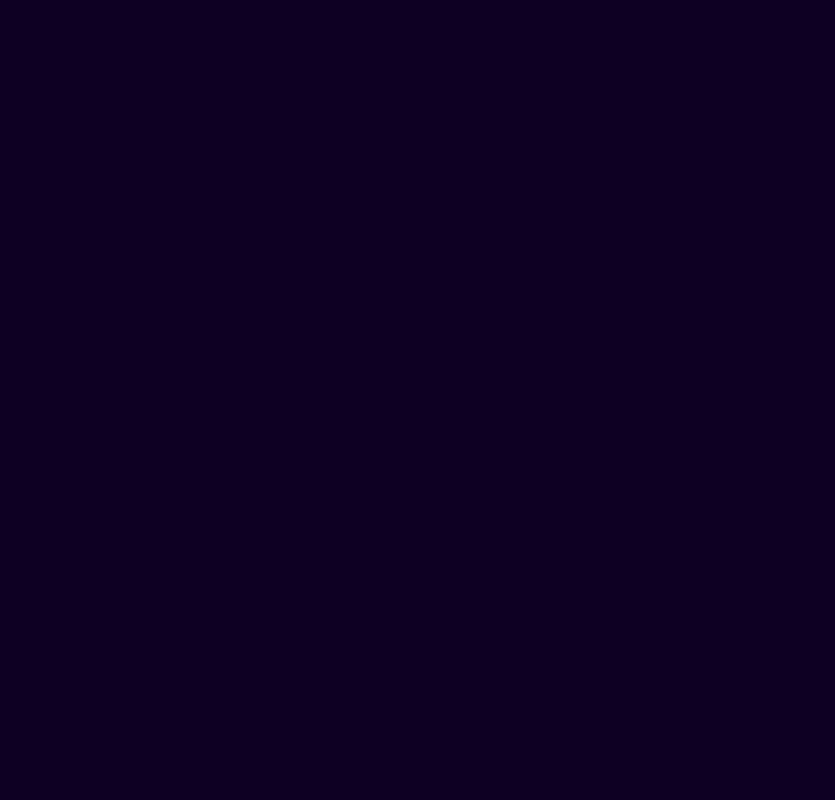
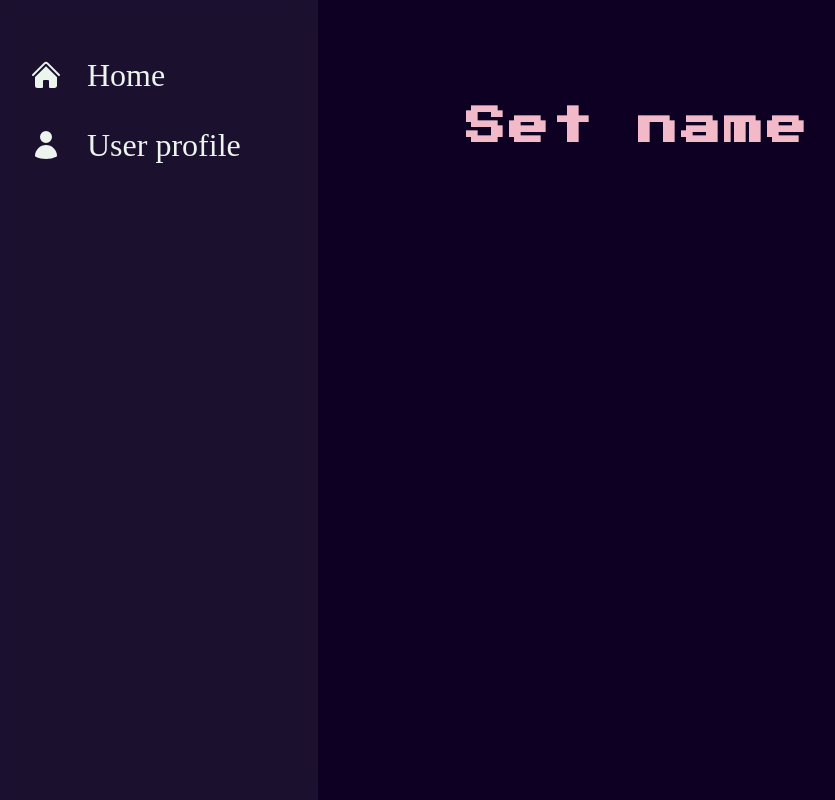
Before and after one commit to Paavkaa/Flash-cards, a React (Create React App) app: page /set in a window 1280 px wide. Before the commit this address had no page. Shown: the whole page, without its empty margins (2-837 px from the left). Built offline with nearby package versions, Linux system fonts and the light colour scheme; a web font is replaced by a local one.

Commit message:
Set previews now redirect to set page

```diff
--- a/src/index.tsx
+++ b/src/index.tsx
@@ -5,6 +5,7 @@ import Home from './home/home';
 import Login, {Register} from "./login/login";
 import {BrowserRouter, Route, Routes} from "react-router-dom";
 import UserPage from "./login/userPage";
+import SetPage from "./login/setPage";
 
 export default function App() {
     return (
@@ -14,6 +15,7 @@ export default function App() {
                 <Route path="login" element={<Login />} />
                 <Route path="register" element={<Register />} />
                 <Route path="user" element={<UserPage />} />
+                <Route path="set" element={<SetPage />} />
             </Routes>
         </BrowserRouter>
     )
--- /dev/null
+++ b/src/login/setPage.tsx
@@ -0,0 +1,11 @@
+import React from "react";
+import Nav from "../utils";
+
+export default function SetPage() {
+    return (
+        <div className="main">
+            <Nav />
+            <h1>Set name</h1>
+        </div>
+    );
+}
--- a/src/login/userPage.tsx
+++ b/src/login/userPage.tsx
@@ -82,13 +82,3 @@ function GridDisplaying({ headerText, numToDisplay, allSets, styles }: GridDispl
         </div>
     );
 }
-
-function setPreview() {
-    return (
-        <div className="divBackground">
-            <h3>Set Name</h3>
-            <p>Set Description</p>
-            <Card/>
-        </div>
-    );
-}
--- a/src/utils/index.tsx
+++ b/src/utils/index.tsx
@@ -128,13 +128,14 @@ export function Card() {
 
 export function CardPreview() {
     return (
-        <div className="card smallCard cardHover flex column justifySpaceBetween">
+        <a className="card smallCard cardHover flex column justifySpaceBetween"
+           href="/set">
             <h3>Card title</h3>
 
             <div className="flex row justifySpaceBetween">
                 <p>In set: 13</p>
                 <p><HiUser/> Username</p>
             </div>
-        </div>
+        </a>
     );
 }
--- a/src/utils/styles.css
+++ b/src/utils/styles.css
@@ -107,6 +107,8 @@
 .cardHover:hover {
     cursor: pointer;
 
+    text-decoration: none;
+
     transform: scale(1.02);
     transition: ease-in-out 80ms;
     box-shadow: rgba(0, 0, 0, 0.2)0 25px 50px -12px;
```
